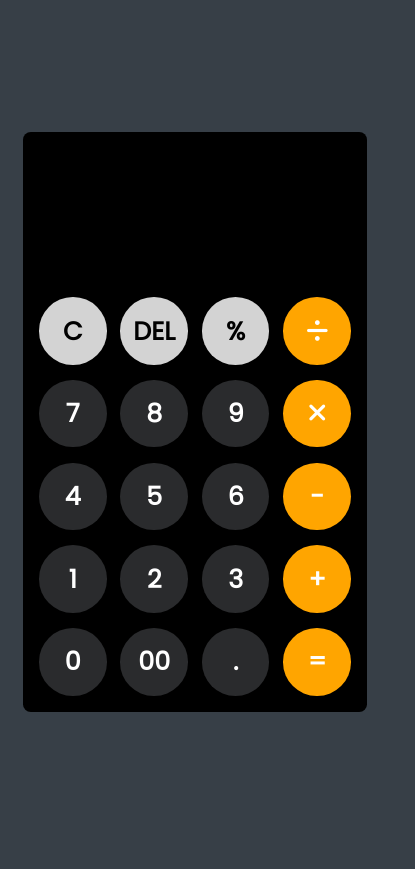
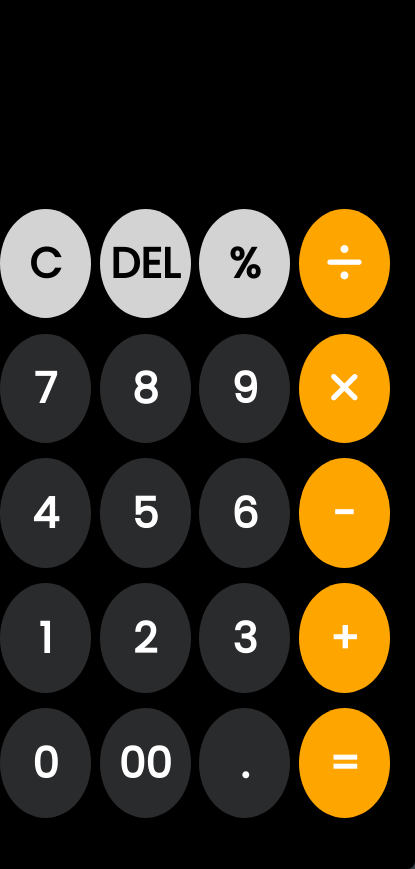
Before and after one commit to ShivaTeja1805/Calculator, a plain HTML site: page index.html in a window 390 px wide. Shown: the whole page, 415 px wide, since content can reach past the window. Before the commit the page ends 844 px from the top, so only its background shows below. Drawn offline with Linux system fonts and the light colour scheme.

Commit message:
Updated media queries.css

```diff
--- a/style.css
+++ b/style.css
@@ -69,25 +69,25 @@ body{
 /* ----------------MEDIA_QUERIES------------------------ */
 
 @media(max-width:440px){
-    .container{
-        height: 65vmax;
-        width: 80vmin;
-        padding: 1rem;
+   .container{
+        height: 100vh;
+        width: 100vw;
+        padding:3vmax;
         border-radius: 2vmin;
     }
     .display{
         height: 20%;
         width: 100%;
         margin-bottom: 2vmax;
-        font-size: 3vmax;
+        font-size: 6vmax;
         font-weight: bolder;
     }
     .btn{
-        height:8vmax;
-        width:8vmax;
+        height:13vmax;
+        width:13vmax;
         border-radius:50%;
         background-color: #2a2b2d;
-        font-size: 3vmax;
+        font-size: 5vmax;
     }
     .row{
         margin:1.8vmax 0;
```
